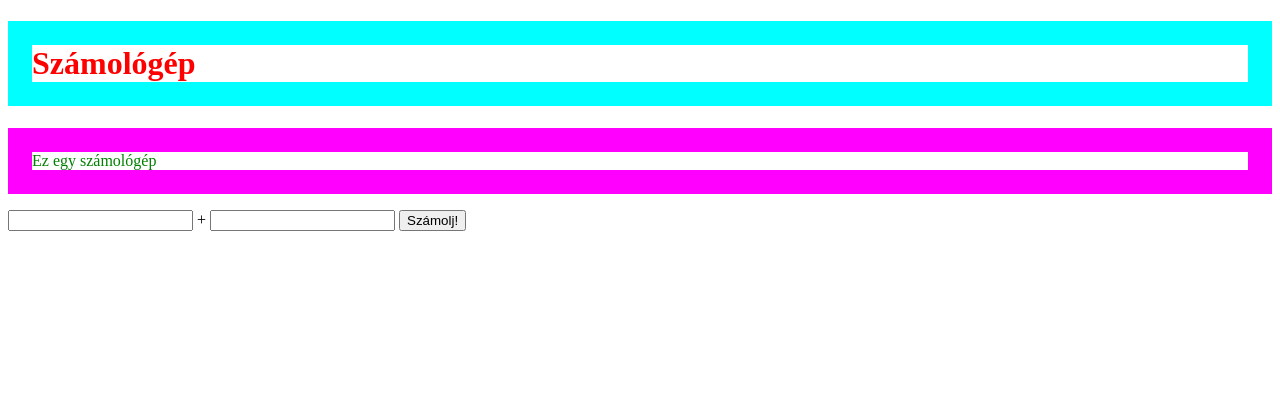
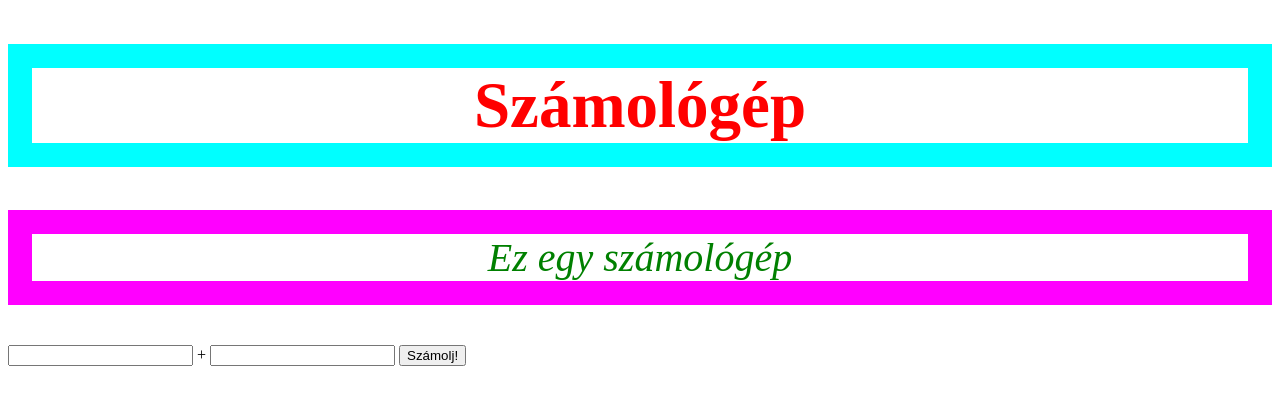
Before and after one commit to Lordiman92/first-project, a plain HTML site: page docs/index.html in a window 1280 px wide. Drawn offline with Linux system fonts and the light colour scheme.

Commit message:
elsőőőőő commitom evör

```diff
--- a/docs/index.css
+++ b/docs/index.css
@@ -1,11 +1,15 @@
 h1{
+font-size: 65px;
 color:red;
 border: 24px solid cyan;
-align: center;
+text-align: center;
 }
 
 p{
+font-size: 40px;
+font-style: italic;
 color:green;
 border: 24px solid magenta;
-align: right;
+text-align: center;
+
 }
```
